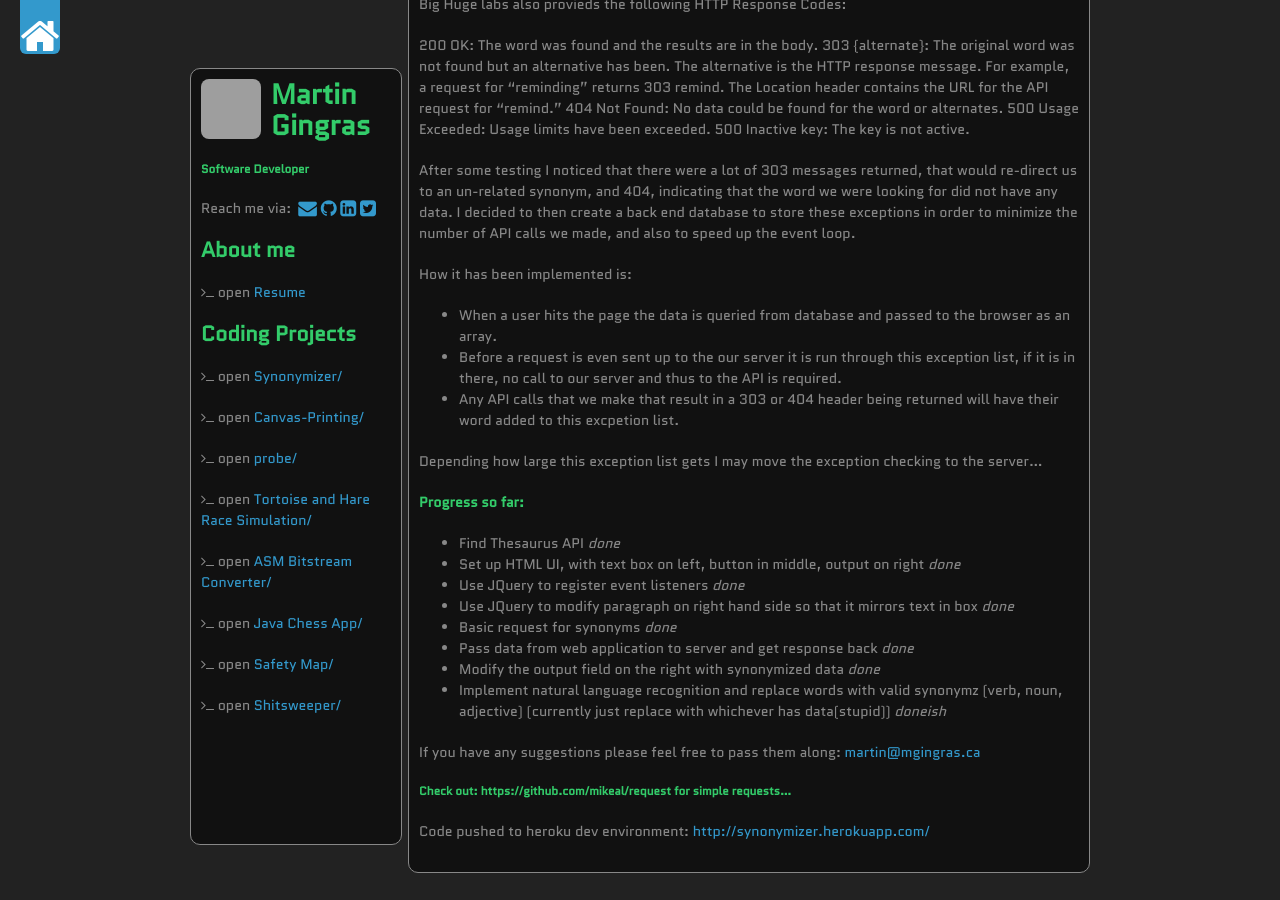
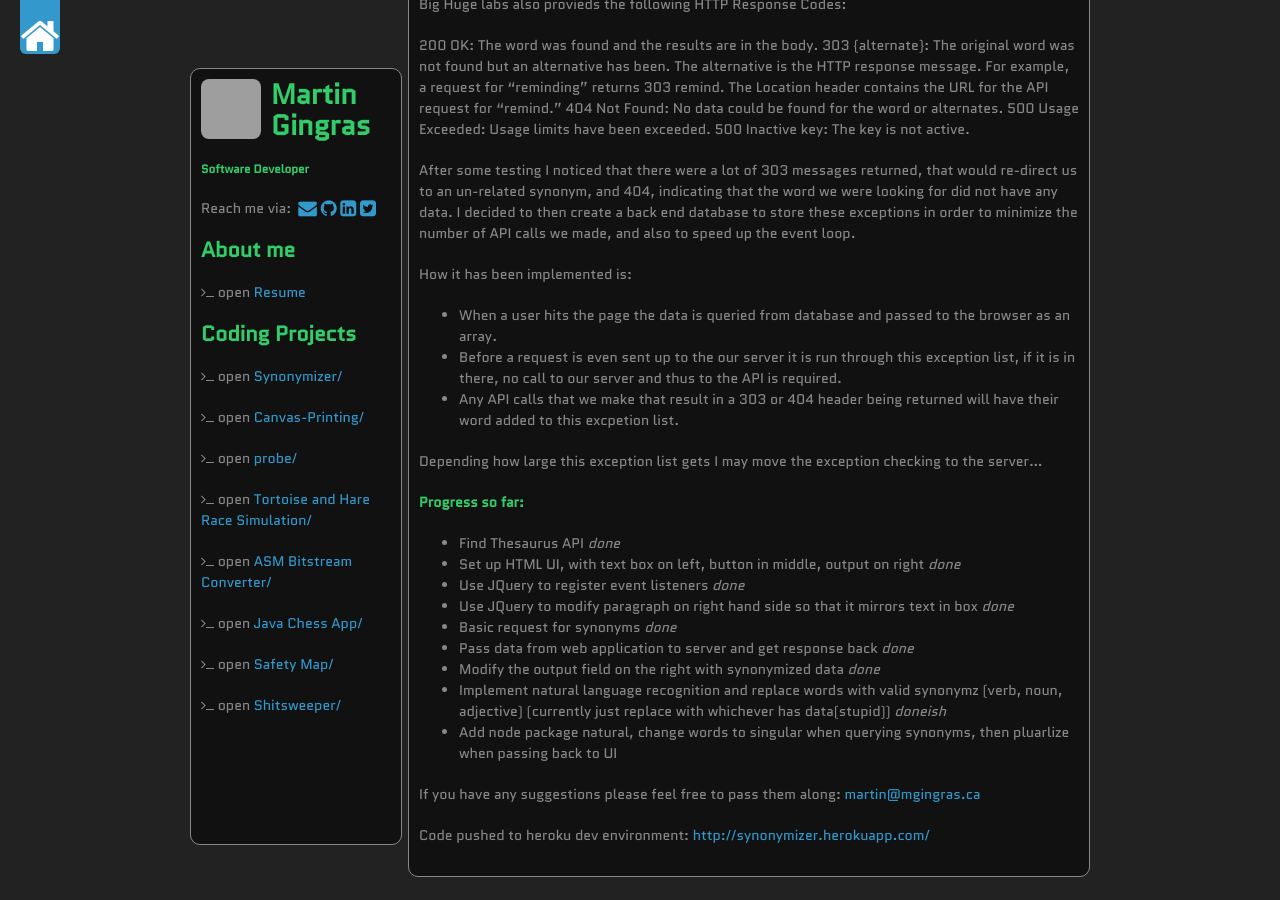
Before and after one commit to mgingras/The-old-mgingras.ca, a Jekyll site: the page built from _posts/2013-05-26-Synonymizer.md, in a window 1280 px wide and 900 px high, scrolled down 1313 px. Built offline with Jekyll 4.4.1, drawn with Linux system fonts in a browser that asks for light colours; some web fonts are replaced; Markdown is read by kramdown in place of the engine named in the settings; grey boxes are pictures that could not be loaded.

Commit message:
Update 2013-05-26-Synonymizer.md

```diff
--- a/_posts/2013-05-26-Synonymizer.md
+++ b/_posts/2013-05-26-Synonymizer.md
@@ -70,13 +70,13 @@ Depending how large this exception list gets I may move the exception checking t
 - Pass data from web application to server and get response back *done*
 - Modify the output field on the right with synonymized data *done*
 - Implement natural language recognition and replace words with valid synonymz (verb, noun, adjective) (currently just replace with whichever has data(stupid)) *doneish*
-
+- Add node package natural, change words to singular when querying synonyms, then pluarlize when passing back to UI
 
 <div>
 <p>If you have any suggestions please feel free to pass them along: <a href="mailto:martin@mgingras.ca?Subject=Synonymizer%20Suggestion" title="Email Me!">martin@mgingras.ca</a></p>
 </div>
 
-##### Check out: https://github.com/mikeal/request for simple requests...
+
 
 
 Code pushed to heroku dev environment: [http://synonymizer.herokuapp.com/](http://synonymizer.herokuapp.com/)
```
